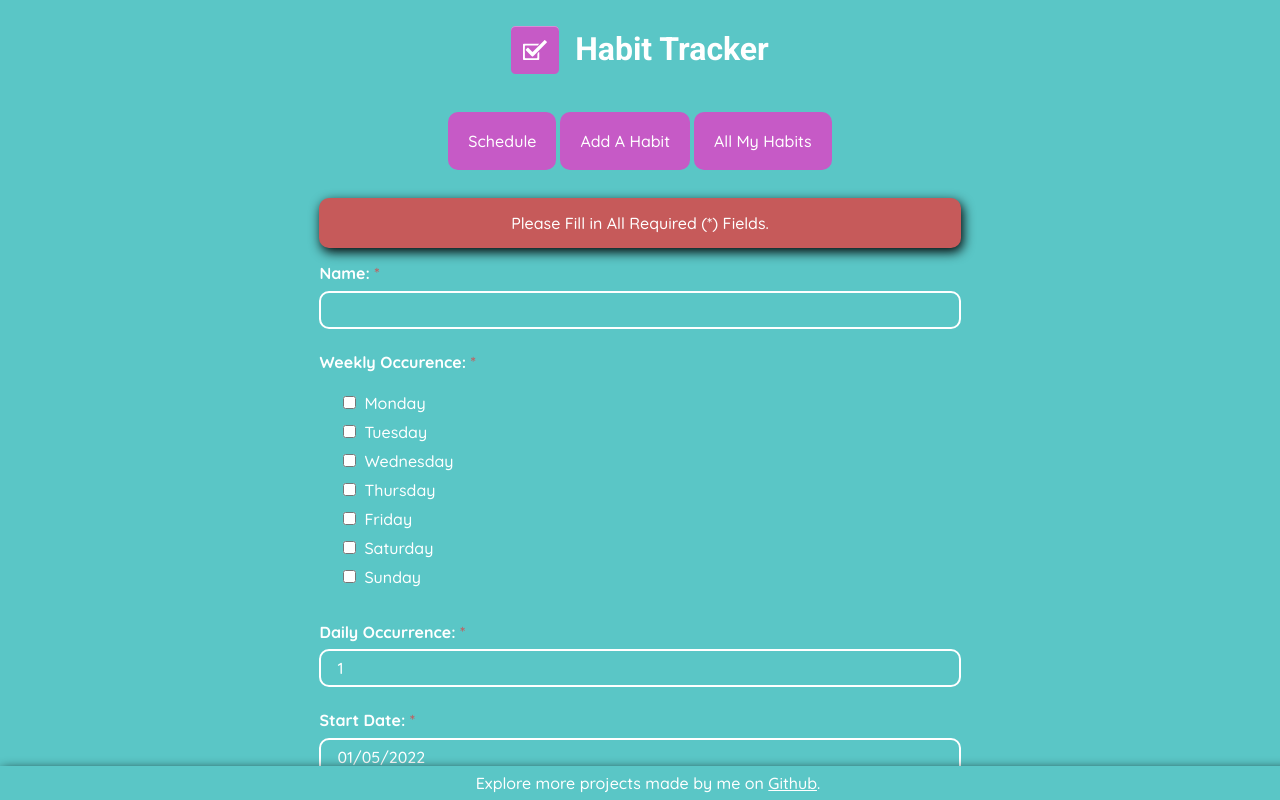
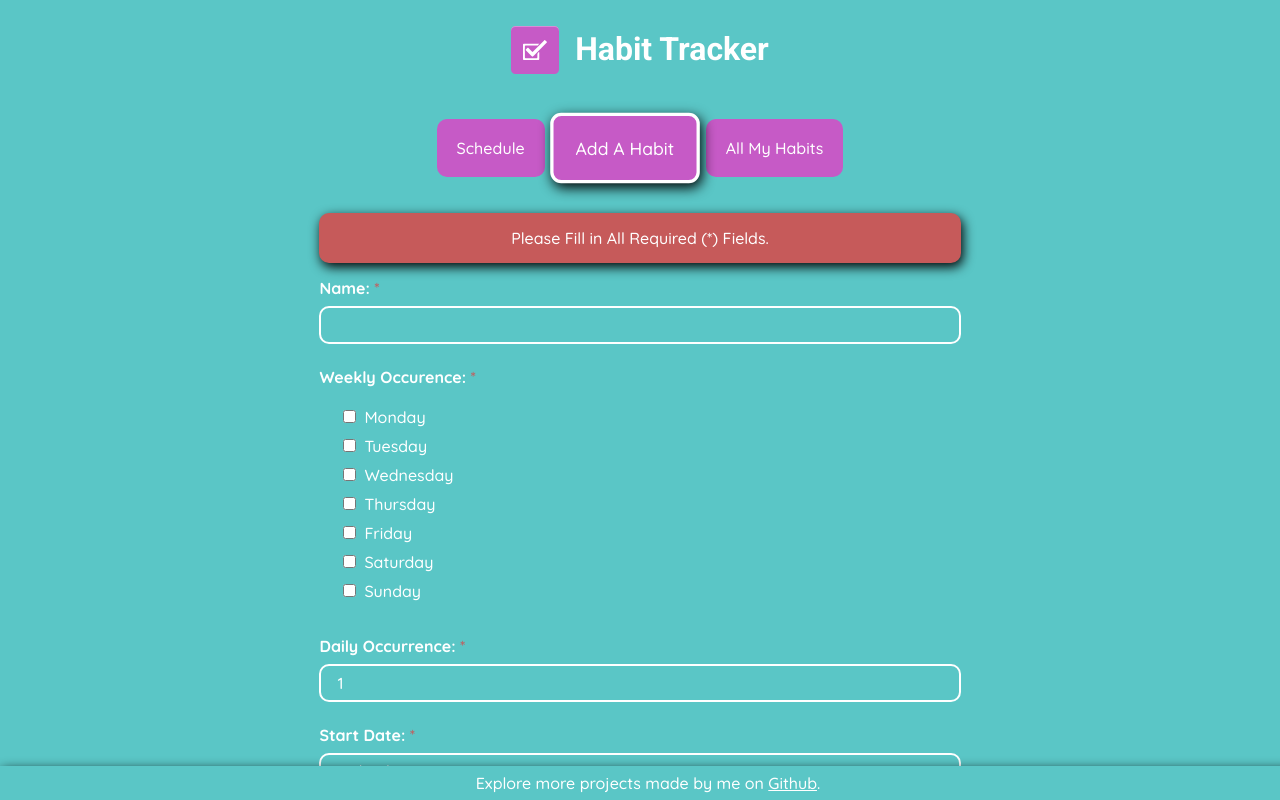
Before and after one commit to syedmwgilani/Habbit-Tracker, a React (Create React App) app: page /habit-tracker/habit-template in a window 1280 px wide. Shown: the top 800 px of the page. Built offline with nearby package versions, Linux system fonts and the light colour scheme.

Commit message:
Changed Links to NavLinks to highlight active nav link elements.

```diff
--- a/src/App.js
+++ b/src/App.js
@@ -1,4 +1,4 @@
-import { Outlet, Link } from "react-router-dom";
+import { Outlet, NavLink } from "react-router-dom";
 
 export default function App() {
   return (
@@ -9,9 +9,9 @@ export default function App() {
       </header>
 
       <nav>
-        <Link className="tab" to="/habit-tracker/habits">Schedule</Link>
-        <Link className="tab" to="/habit-tracker/habit-template">Add A Habit</Link>
-        <Link className="tab" to="/habit-tracker/habit-templates">All My Habits</Link>
+        <NavLink className={({ isActive }) => isActive ? "active-tab" : "tab"} to="/habit-tracker/habits">Schedule</NavLink>
+        <NavLink className={({ isActive }) => isActive ? "active-tab" : "tab"} to="/habit-tracker/habit-template">Add A Habit</NavLink>
+        <NavLink className={({ isActive }) => isActive ? "active-tab" : "tab"} to="/habit-tracker/habit-templates">All My Habits</NavLink>
       </nav>
 
       <Outlet />
--- a/src/index.css
+++ b/src/index.css
@@ -56,22 +56,30 @@ footer {
     filter: drop-shadow(2px 4px 6px black);
 }
 
-.tab {
+.tab, .active-tab{
     color: var(--secondary-color);
     background-color: var(--secondary-bg-color);
     cursor: pointer;
 }
 
-nav a.tab {
+.active-tab {
+    filter: drop-shadow(2px 4px 6px black);
+    transform: scale(1.1);
+    border: solid;
+}
+
+.tab:hover, .active-tab:hover{
+    filter: drop-shadow(2px 4px 6px black);
+    transform: scale(1.1);
+    filter: brightness(0.85);
+}
+
+nav a.tab,nav a.active-tab{
     display: inline-block;
     padding: 20px;
-    margin: .125rem;
+    margin: .4rem;
     text-decoration: none;
     border-radius: 10px;
-}
-
-.tab:hover {
-    filter: brightness(0.85);
 }
 
 .pAll1 {
```
